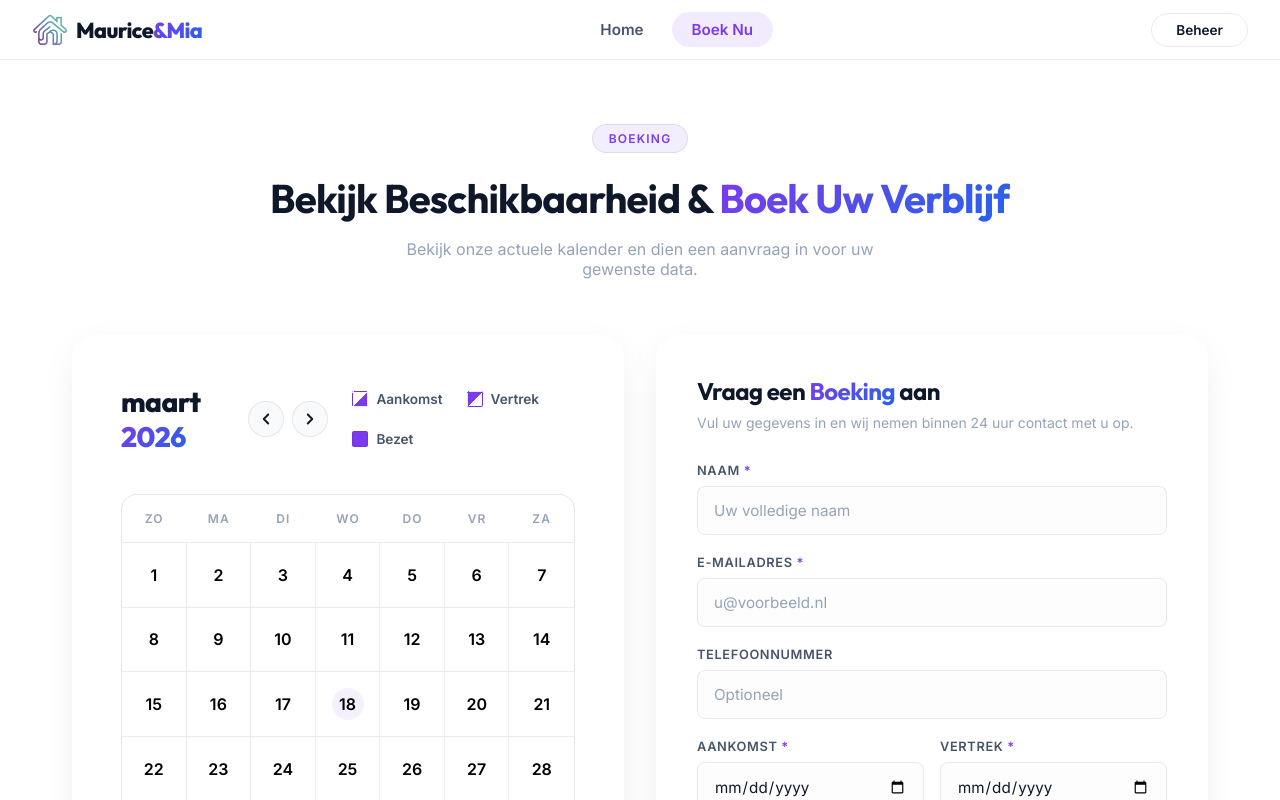
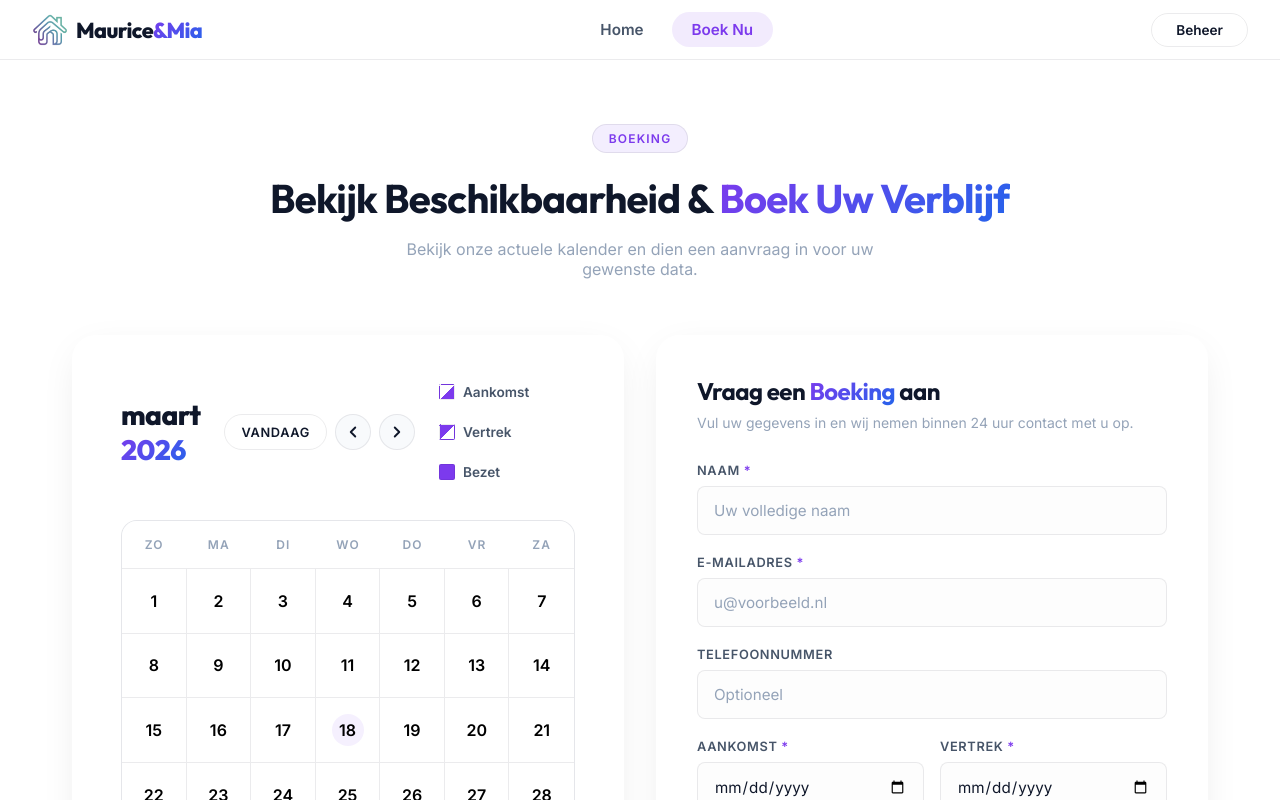
Before and after one commit to vincecoppens04/diamare86, a Vue app: page /calendar in a window 1280 px wide. Shown: the top 800 px of the page. Built offline with nearby package versions, Linux system fonts and the light colour scheme; no server answers; the database is empty.

Commit message:
feat: add today button to calendar

```diff
--- a/src/components/Calendar.vue
+++ b/src/components/Calendar.vue
@@ -4,6 +4,9 @@
       <div class="cal-title">
         <h2>{{ monthName }} <span class="text-gradient">{{ currentYear }}</span></h2>
         <div class="cal-nav">
+          <button @click="goToToday" class="neo-btn neo-btn-outline btn-today" title="Ga naar vandaag">
+            Vandaag
+          </button>
           <button @click="prevMonth" class="nav-btn" aria-label="Vorige Maand">
             <svg xmlns="http://www.w3.org/2000/svg" width="18" height="18" viewBox="0 0 24 24" fill="none" stroke="currentColor" stroke-width="2.5" stroke-linecap="round" stroke-linejoin="round"><path d="m15 18-6-6 6-6"/></svg>
           </button>
@@ -114,6 +117,10 @@ const prevMonth = () => {
 
 const nextMonth = () => {
   viewDate.value = new Date(viewDate.value.getFullYear(), viewDate.value.getMonth() + 1, 1)
+}
+
+const goToToday = () => {
+  viewDate.value = new Date()
 }
 
 const emit = defineEmits(['eventClick'])
@@ -263,6 +270,16 @@ const calendarDays = computed(() => {
   border-color: var(--accent-primary);
   color: var(--accent-primary);
   box-shadow: 0 4px 12px rgba(124, 58, 237, 0.1);
+}
+
+.btn-today {
+  padding: 0 1rem;
+  height: 36px;
+  font-size: 0.8rem;
+  font-weight: 700;
+  text-transform: uppercase;
+  letter-spacing: 0.05em;
+  border-radius: var(--radius-full);
 }
 
 .cal-legend {
```
